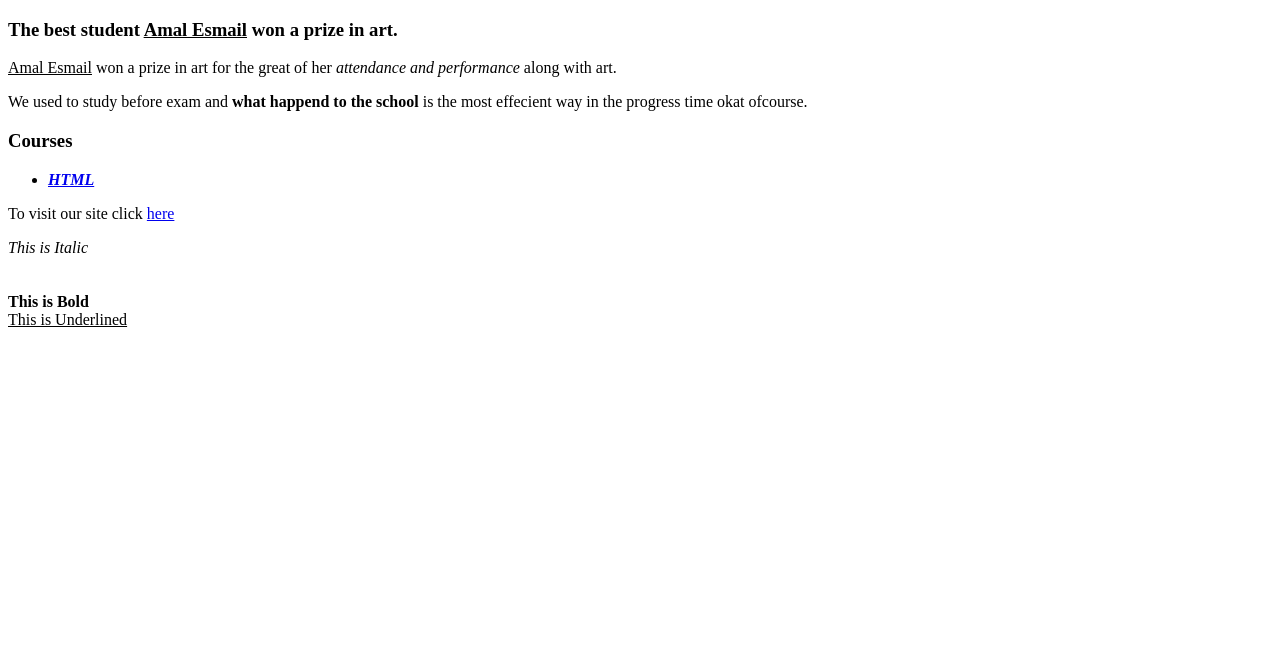
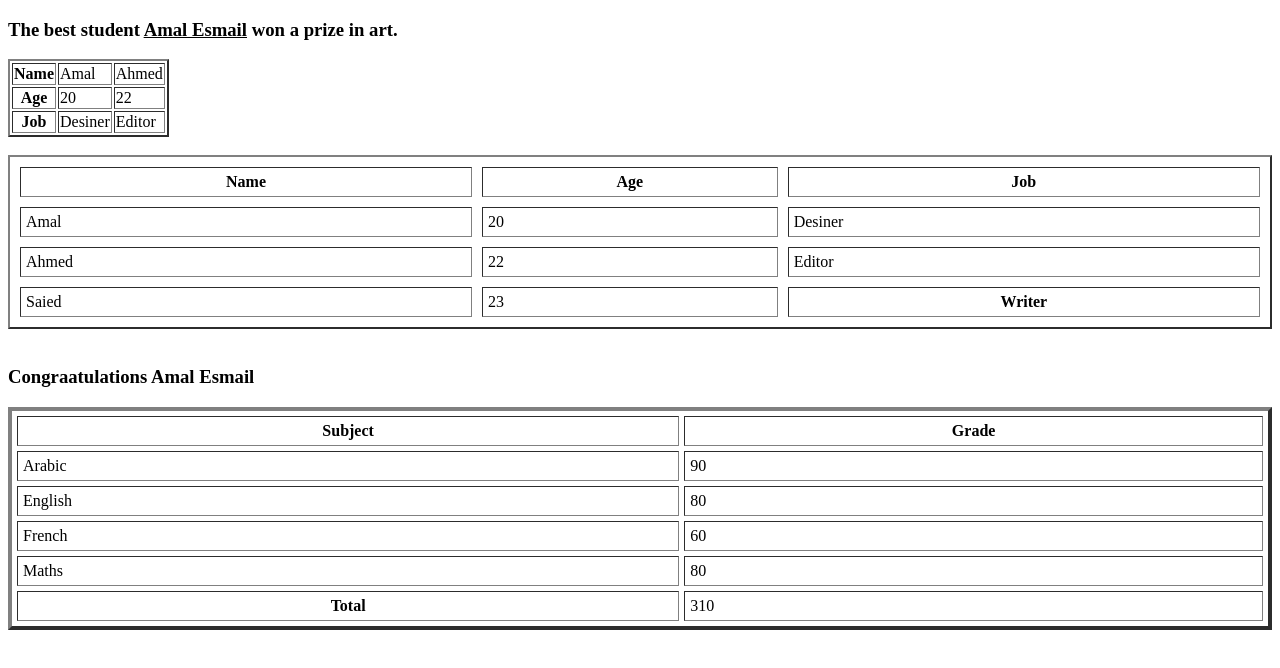
Before and after one commit to themarker20/amal-course, a plain HTML site: page index.html in a window 1280 px wide. Drawn offline with Linux system fonts and the light colour scheme.

Commit message:
Table Explain

```diff
--- a/index.html
+++ b/index.html
@@ -38,9 +38,9 @@
 
     <h3>The best student <u>Amal Esmail</u> won a prize in art.</h3>
 
-    <p><u>Amal Esmail</u> won a prize in art for the great of her <i>attendance and performance</i> along with art.</p>
+    <!-- <p><u>Amal Esmail</u> won a prize in art for the great of her <i>attendance and performance</i> along with art.</p>
 
-    <p>We used to study before exam and <b>what happend to the school</b> is the most effecient way in the progress time okat ofcourse.</p>
+    <p>We used to study before exam and <b>what happend to the school</b> is the most effecient way in the progress time okat ofcourse.</p> -->
 
     <!--
     <i>Amal Ismail</i>
@@ -52,7 +52,7 @@
     <strong>Web Designer</strong>
     -->
 
-    <h3>Courses</h3>
+    <!-- <h3>Courses</h3>
     <ul>
       <li>
           <i>
@@ -72,9 +72,86 @@
     <br>
     <b>This is Bold</b>
     <br>
-    <u>This is Underlined</u>
+    <u>This is Underlined</u> -->
 
 
+    <!-- Table -->
+    <table border="2">
+      <tr>
+        <th>Name</th>
+        <td>Amal</td>
+        <td>Ahmed</td>
+      </tr>
+
+      <tr>
+        <th>Age</th>
+        <td>20</td>
+        <td>22</td>
+      </tr>
+
+      <tr>
+        <th>Job</th>
+        <td>Desiner</td>
+        <td>Editor</td>
+      </tr>
+    </table>
+
+
+    <br>
+    <!-- Table 2 -->
+    <table border="2" align="center" cellpadding="5" cellspacing="10" width="100%">
+      <tr>
+        <th>Name</th>
+        <th>Age</th>
+        <th>Job</th>
+      </tr>
+      <tr>
+        <td>Amal</td>
+        <td>20</td>
+        <td>Desiner</td>
+      </tr>
+      <tr>
+        <td>Ahmed</td>
+        <td>22</td>
+        <td>Editor</td>
+      </tr>
+      <tr>
+        <td>Saied</td>
+        <td>23</td>
+        <th>Writer</th>
+      </tr>
+    </table>
+
+    <br>
+    <!-- Table 3 -->
+    <h3>Congraatulations Amal Esmail</h3>
+
+    <table width="100%" cellpadding="5" cellspacing="5" border="4">
+      <tr>
+        <th>Subject</th>
+        <th>Grade</th>
+      </tr>
+      <tr>
+        <td>Arabic</td>
+        <td>90</td>
+      </tr>
+      <tr>
+        <td>English</td>
+        <td>80</td>
+      </tr>
+      <tr>
+        <td>French</td>
+        <td>60</td>
+      </tr>
+      <tr>
+        <td>Maths</td>
+        <td>80</td>
+      </tr>
+      <tr>
+        <th>Total</th>
+        <td>310</td>
+      </tr>
+    </table>
 
 
   </body>
```
Also changed, not shown: course-details.txt.
